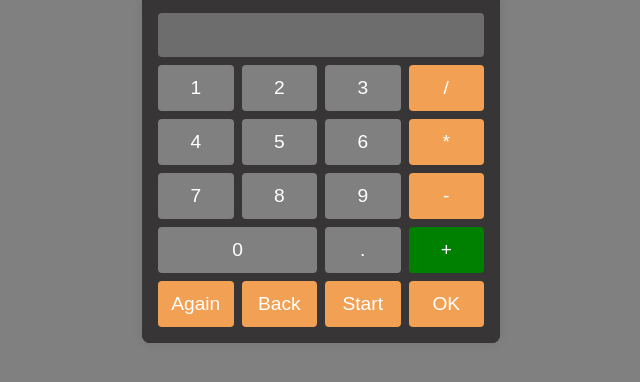
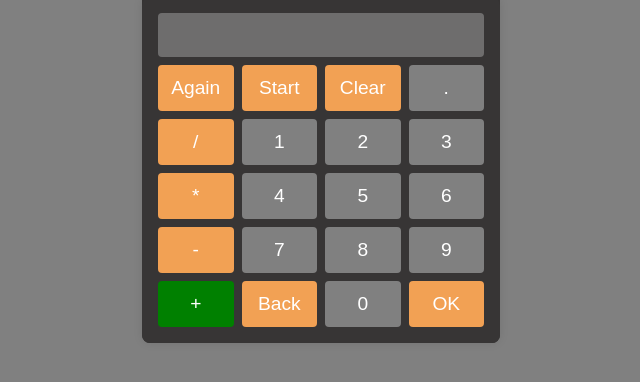
Before and after one commit to pratik-athawale/javascript-projects, a plain HTML site: page quick math/index.html in a window 1280 px wide. Shown: the part 290-672 px from the top of the page, without its empty margins (319-959 px from the left). Drawn offline with Linux system fonts and the light colour scheme.

Commit message:
Update index.html

```diff
--- a/quick math/index.html
+++ b/quick math/index.html
@@ -15,27 +15,30 @@
         <div class="calculator">
             <input type="text" id="display" disabled>
 
+
+            <button class="operator" onclick="showAgain()">Again</button>
+            <button class="operator" onclick="startQuiz()" id="startBtn">Start</button>
+            <button class="operator" onclick="clearDisplay()">Clear</button>
+            <button>.</button>
+
+            <button class="operator" onclick="setOperation('/')" id="division">/</button>
             <button onclick="clickBtn(1)">1</button>
             <button onclick="clickBtn(2)">2</button>
             <button onclick="clickBtn(3)">3</button>
-            <button class="operator" onclick="setOperation('/')" id="division">/</button>
 
+            <button class="operator" onclick="setOperation('*')" id="multiplication">*</button>
             <button onclick="clickBtn(4)">4</button>
             <button onclick="clickBtn(5)">5</button>
             <button onclick="clickBtn(6)">6</button>
-            <button class="operator" onclick="setOperation('*')" id="multiplication">*</button>
 
+            <button class="operator" onclick="setOperation('-')" id="subtraction">-</button>
             <button onclick="clickBtn(7)">7</button>
             <button onclick="clickBtn(8)">8</button>
             <button onclick="clickBtn(9)">9</button>
-            <button class="operator" onclick="setOperation('-')" id="subtraction">-</button>
 
-            <button  onclick="clickBtn(0)" class="double">0</button>
-            <button>.</button>
             <button class="operator" onclick="setOperation('+')" id="addition">+</button>
-            <button class="operator" onclick="showAgain()">Again</button>
             <button class="operator" onclick="backSpace()">Back</button>
-            <button class="operator" onclick="startQuiz()" id="startBtn">Start</button>
+            <button  onclick="clickBtn(0)">0</button>
             <button class="operator" onclick="checkAnswer()">OK</button>
         </div>
     </div>
```
